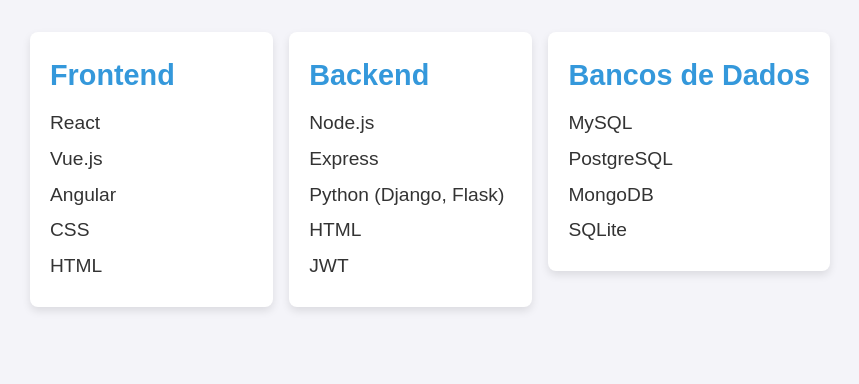
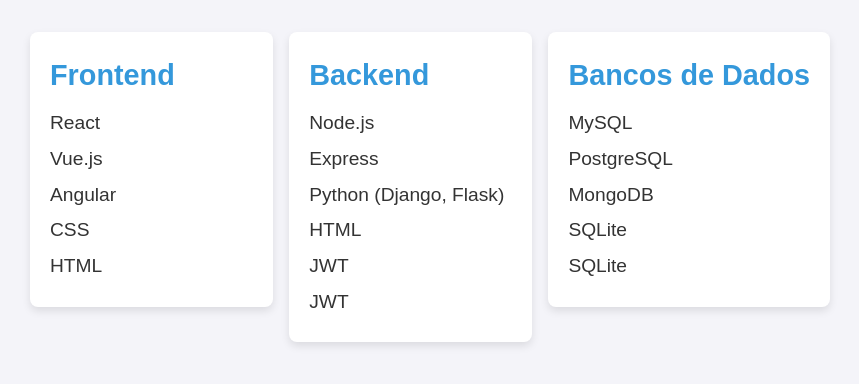
Before and after one commit to Pedrosavioo/Monitoria-22-11, a plain HTML site: page index.html in a window 1280 px wide. Shown: the whole page, without its empty margins (2-861 px from the left). Drawn offline with Linux system fonts and the light colour scheme.

Commit message:
add teste branch 2

```diff
--- a/index.html
+++ b/index.html
@@ -26,6 +26,7 @@
                     <li>Python (Django, Flask)</li>
                     <li>HTML</li>
                     <li>JWT</li>
+                    <li>JWT</li>
                 </ul>
             </div>
             <div class="stack">
@@ -35,6 +36,7 @@
                     <li>PostgreSQL</li>
                     <li>MongoDB</li>
                     <li>SQLite</li>
+                    <li>SQLite</li>
                 </ul>
             </div>
       </section>
```
